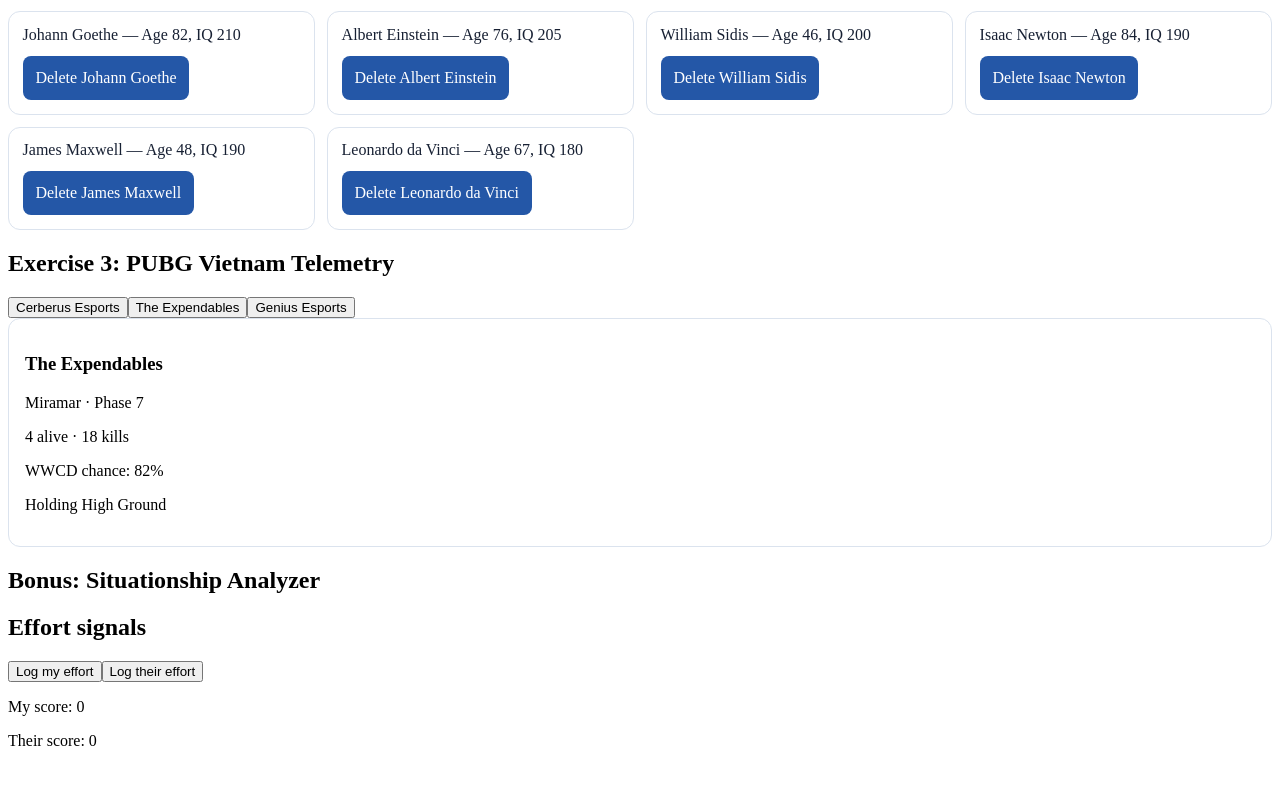
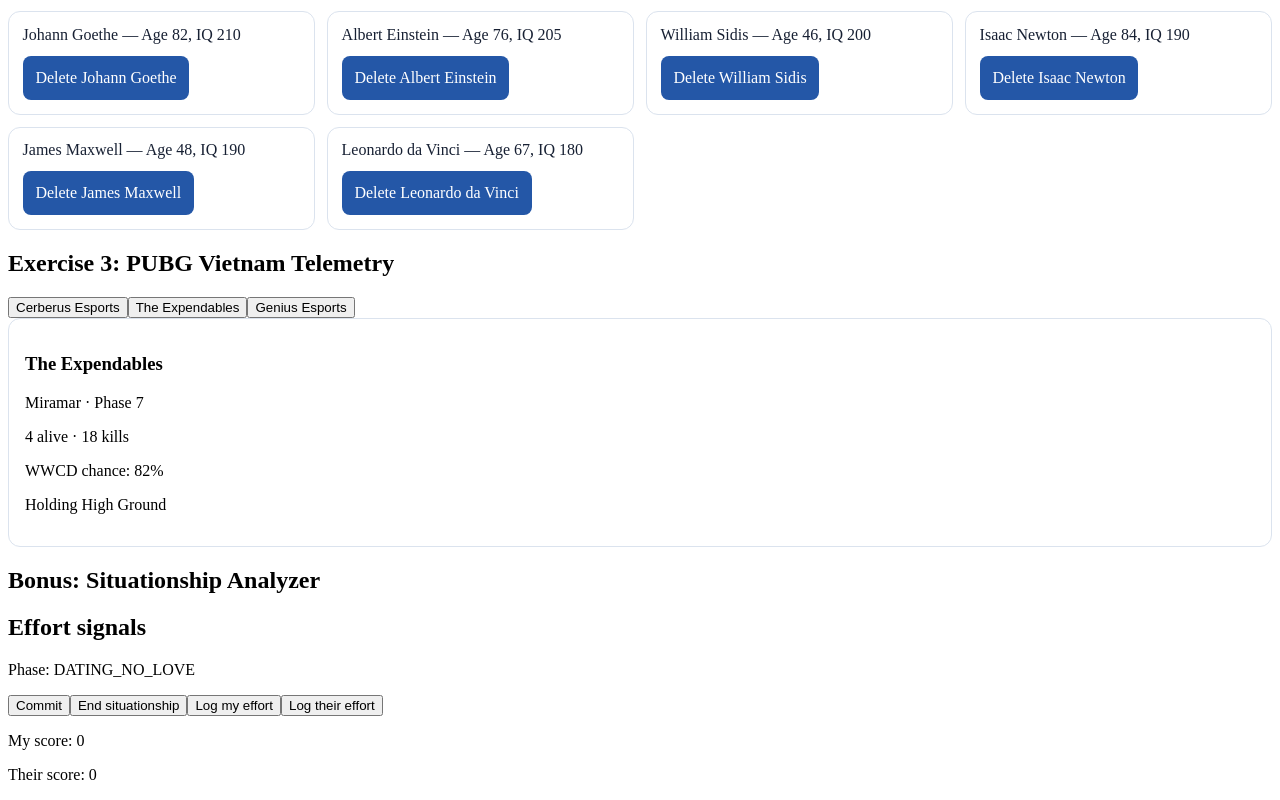
Before and after one commit to shinjo124/WebLab3-production-react19, a React (Vite) app: page / in a window 1280 px wide. Shown: the part 643-1443 px from the top of the page. Before the commit the page ends 1409 px from the top, so only its background shows below. Built offline with nearby package versions, Linux system fonts and the light colour scheme.

Commit message:
feat(fsm): model HenHoKhongYeu state machine

```diff
--- a/src/components/SituationshipAnalyzer.jsx
+++ b/src/components/SituationshipAnalyzer.jsx
@@ -1,4 +1,11 @@
 import { useState } from 'react';
+
+const ALLOWED_TRANSITIONS = {
+  STRANGERS: ['DATING_NO_LOVE', 'SELF_RESPECT_EXIT'],
+  DATING_NO_LOVE: ['COMMITTED', 'SELF_RESPECT_EXIT'],
+  COMMITTED: ['SELF_RESPECT_EXIT'],
+  SELF_RESPECT_EXIT: [],
+};
 
 export function calculateEffortScore(signals, actor) {
   return signals
@@ -8,8 +15,13 @@ export function calculateEffortScore(signals, actor) {
 
 export function SituationshipAnalyzer() {
   const [signals, setSignals] = useState([]);
+  const [phase, setPhase] = useState('DATING_NO_LOVE');
   const myScore = calculateEffortScore(signals, 'ME');
   const theirScore = calculateEffortScore(signals, 'THEM');
+
+  const transitionTo = (nextPhase) => {
+    if (ALLOWED_TRANSITIONS[phase].includes(nextPhase)) setPhase(nextPhase);
+  };
 
   const addSignal = (actor, steps, multiplier) => {
     const signal = {
@@ -24,10 +36,32 @@ export function SituationshipAnalyzer() {
   return (
     <section aria-label="Situationship effort analyzer">
       <h2>Effort signals</h2>
-      <button type="button" onClick={() => addSignal('ME', 100, 0.1)}>
+      <p>Phase: {phase}</p>
+      {phase === 'STRANGERS' && (
+        <button type="button" onClick={() => transitionTo('DATING_NO_LOVE')}>
+          Start dating
+        </button>
+      )}
+      {phase === 'DATING_NO_LOVE' && (
+        <>
+          <button type="button" onClick={() => transitionTo('COMMITTED')}>
+            Commit
+          </button>
+          <button type="button" onClick={() => transitionTo('SELF_RESPECT_EXIT')}>
+            End situationship
+          </button>
+        </>
+      )}
+      {phase === 'COMMITTED' && (
+        <button type="button" onClick={() => transitionTo('SELF_RESPECT_EXIT')}>
+          End relationship
+        </button>
+      )}
+      {phase === 'SELF_RESPECT_EXIT' && <p>Exit phase reached.</p>}
+      <button type="button" disabled={phase === 'SELF_RESPECT_EXIT'} onClick={() => addSignal('ME', 100, 0.1)}>
         Log my effort
       </button>
-      <button type="button" onClick={() => addSignal('THEM', 1, 50)}>
+      <button type="button" disabled={phase === 'SELF_RESPECT_EXIT'} onClick={() => addSignal('THEM', 1, 50)}>
         Log their effort
       </button>
       <p>My score: {myScore}</p>
```
